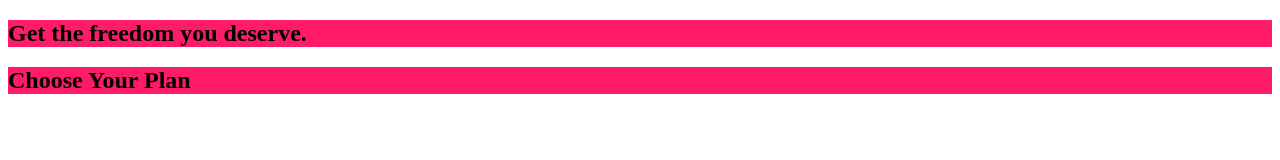
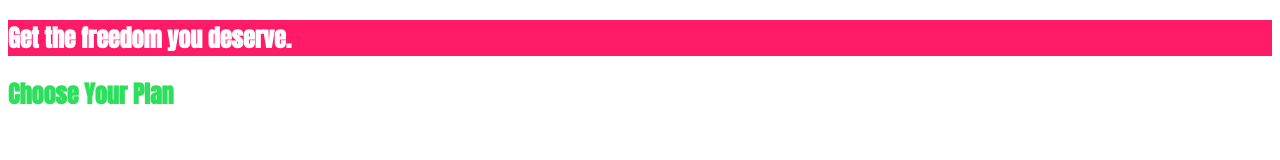
Before and after one commit to rtrom/ccs-ud, a plain HTML site: page index.html in a window 1280 px wide. Drawn offline with Linux system fonts and the light colour scheme.

Commit message:
Added ids/classes

```diff
--- a/index.html
+++ b/index.html
@@ -6,16 +6,17 @@
     <meta http-equiv="X-UA-Compatible" content="ie=edge">
     <title>uHost</title>
     <link rel="shortcut icon" href="favicon.png">
+    <link rel="stylesheet" href="https://fonts.googleapis.com/css?family=Anton">
     <link rel="stylesheet" href="main.css">
 </head>
 
 <body>
     <main>
-        <section>
+        <section id="product-overview">
             <h1>Get the freedom you deserve.</h1>
         </section>
-        <section>
-            <h1>Choose Your Plan</h1>
+        <section id="plans">
+            <h1 class="section-title" >Choose Your Plan</h1>
         </section>
     </main>
 </body>
--- a/main.css
+++ b/main.css
@@ -1,3 +1,12 @@
-section {
+#product-overview {
     background: #ff1b68;
 }
+
+h1 {
+  color: white;
+  font-family: 'Anton', sans-serif;
+}
+
+.section-title {
+  color: #2ddf5c;
+}
```
